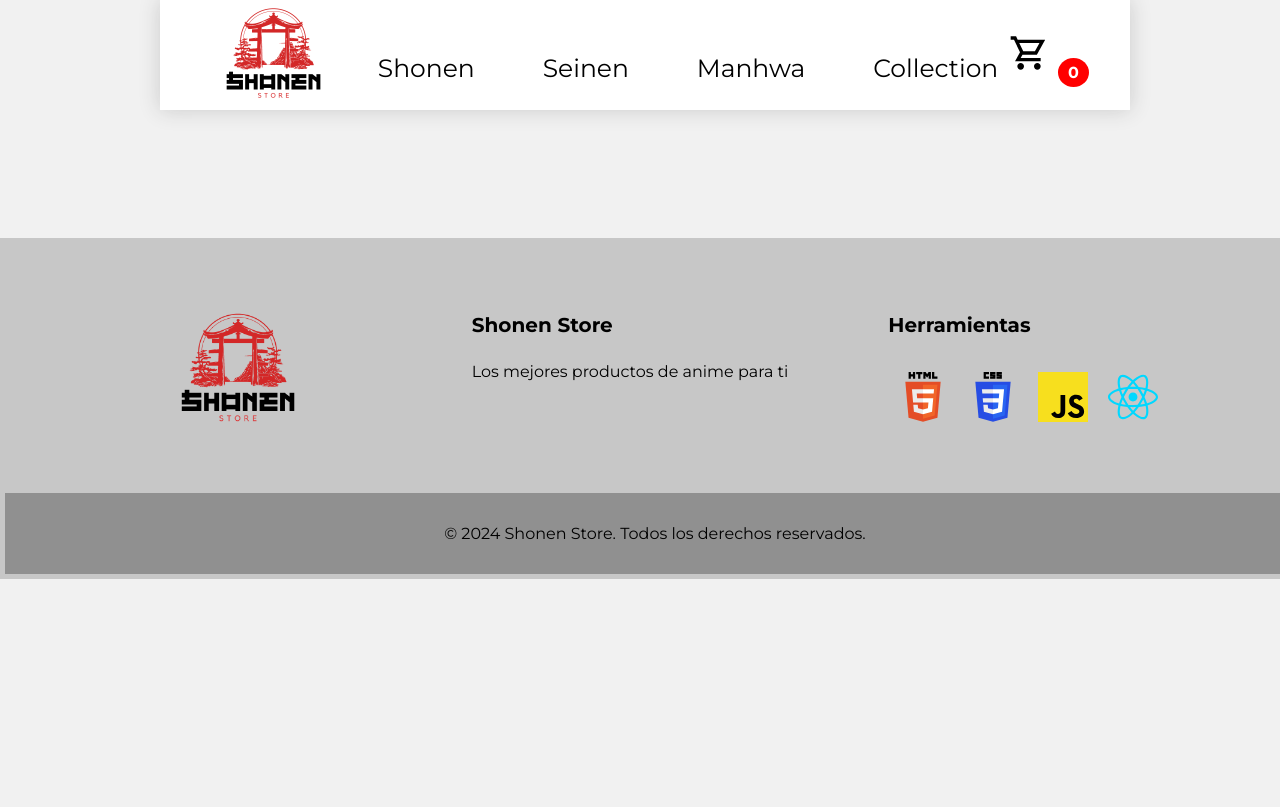
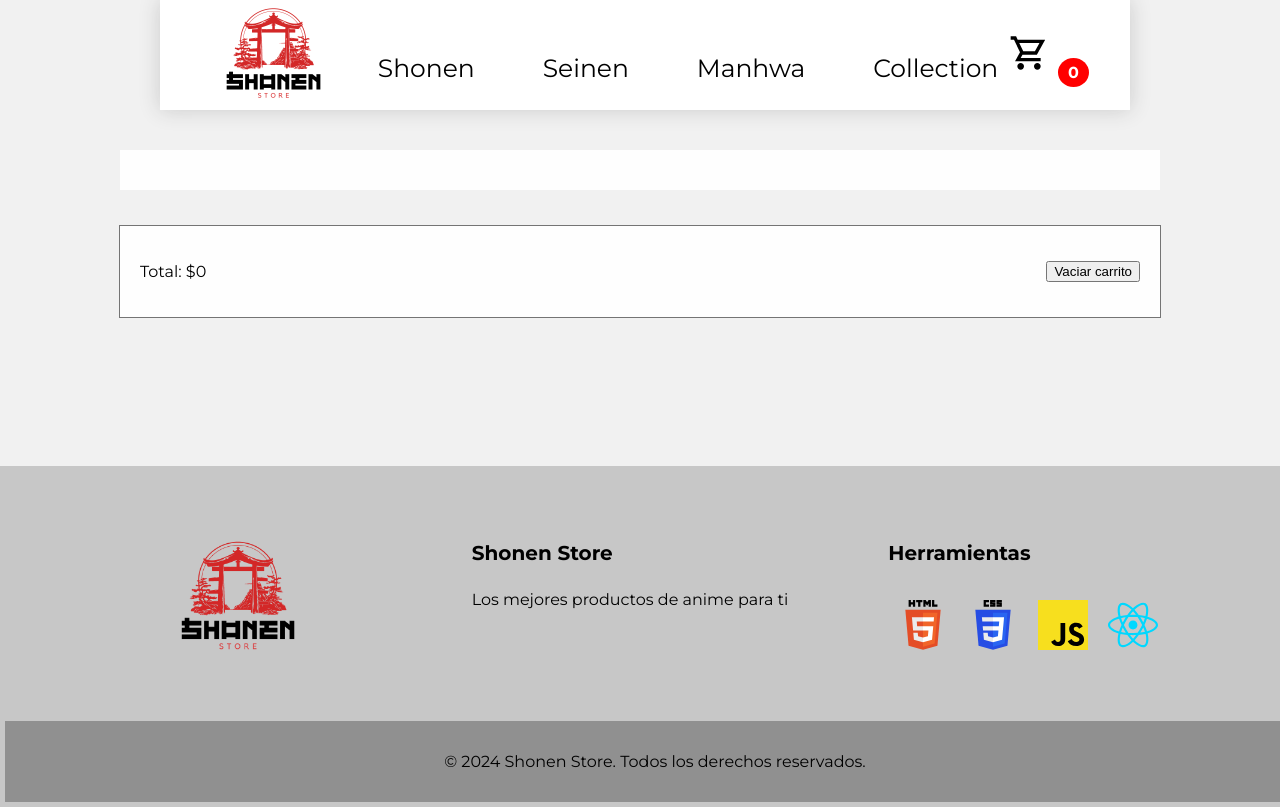
Before and after one commit to LautaroPelliza/Tienda-Manga, a React (Vite) app: page /cart in a window 1280 px wide. Shown: the top 807 px of the page. Built offline with nearby package versions, Linux system fonts and the light colour scheme.

Commit message:
creacion e implementacion de cart context

```diff
--- a/src/App.css
+++ b/src/App.css
@@ -8,3 +8,15 @@ body{
     font-family: 'Montserrat', sans-serif;
     background-color: rgb(241, 241, 241);
 }
+.app{
+    display: flex;
+    flex-direction: column;
+    min-height: 100vh;
+    width: 100%;
+    align-items: center;
+    justify-content: center;
+}
+a {
+    text-decoration: none;
+    color: inherit;
+}
--- a/src/App.jsx
+++ b/src/App.jsx
@@ -2,23 +2,28 @@ import './App.css'
 import NavBar from './components/NavBar/NavBar.jsx'
 import ItemListContainer from './components/ItemListContainer/ItemListContainer.jsx'
 import ItemDetailContainer from './components/ItemDetailContainer/ItemDetailContainer.jsx'
+import Cart from './components/Cart/Cart.jsx'
 import Footer from './components/Footer/Footer.jsx'
 import { BrowserRouter, Routes, Route } from 'react-router-dom'
+import { CartProvider } from './context/CartContext.jsx'
 
 function App() {
 
   return (
-    <>
+    <div className="App">
       <BrowserRouter>
+        <CartProvider>
           <NavBar />
           <Routes>
             <Route path='/' element={<ItemListContainer />} />
             <Route path='/category/:idCategory' element={<ItemListContainer />} />
             <Route path='/detail/:idProduct' element={<ItemDetailContainer />} />
+            <Route path='/cart' element={<Cart />} />
           </Routes>
           <Footer/>
+        </CartProvider>
       </BrowserRouter>
-    </>
+    </div>
   )
 }
 
--- /dev/null
+++ b/src/components/Cart/Cart.css
@@ -0,0 +1,52 @@
+.cartContainer{
+    display: flex;
+    flex-direction: column;
+    gap: 15px;
+    justify-content: center;
+    align-items: center;
+    padding: 20px;
+}
+.cartProductContainer{
+    display: flex;
+    flex-direction: column;
+    gap: 15px;
+    justify-content: center;
+    align-items: center;
+    background-color: rgba(255, 255, 255, 0.9);
+    padding: 20px;
+    margin: 20px auto;
+    width: 1000px;
+    transition: transform 0.3s, background-color 0.3s;
+}
+.cartProductContainer :last-child{
+    border:none;
+}
+.productCardCart{
+    display: flex;
+    flex-direction: row;
+    align-items: center;
+    justify-content: space-evenly;
+    width: 1000px;
+    background-color: rgba(255, 255, 255, 0.9);
+    transition: transform 0.3s, background-color 0.3s;
+    padding: 20px;
+    border-bottom: solid 1px #979797;
+}
+
+.productCardCart img{
+    width: 75px;
+    height: 100px;
+}
+
+.footerCart{
+    display: flex;
+    flex-direction: row;
+    align-items: center;
+    justify-content: space-between;
+    gap: 20px;
+    width: 1000px;
+    background-color: rgba(255, 255, 255, 0.9);
+    transition: transform 0.3s, background-color 0.3s;
+    padding: 20px;
+    border: solid 1px #747474;
+}
--- /dev/null
+++ b/src/components/Cart/Cart.jsx
@@ -0,0 +1,34 @@
+import React from 'react'
+import { useContext } from 'react'
+import { cartContext } from '../../context/CartContext'
+import './Cart.css'
+
+const Cart = () => {
+    const { cart, totalPrice, deleteProductById, clearCart } = useContext(cartContext)
+    return (
+        <div className='cartContainer'>
+            <div className='cartProductContainer'>
+                {
+                    cart.map((product) => (
+                        <div className='productCardCart' key={product.id}>
+                            <img src={product.image[0]} width={100} alt={product.name} />
+                            <p>{product.name}</p>
+                            <p>Precio unitario: ${product.price}</p>
+                            <p>Cantidad: {product.quantity}</p>
+                            <p>Subtotal: ${product.price * product.quantity}</p>
+                            <button onClick={() => deleteProductById(product.id)}>Eliminar</button>
+                        </div>
+                    ))
+                }
+            </div>
+            <div className='footerCart'>
+                <p>
+                    Total: ${totalPrice()}
+                </p>
+                <button onClick={clearCart}>Vaciar carrito</button>
+            </div>
+        </div>
+    )
+}
+
+export default Cart
--- a/src/components/CartWidget/CartWidget.jsx
+++ b/src/components/CartWidget/CartWidget.jsx
@@ -1,12 +1,16 @@
 import React from 'react'
 import './CartWidget.css'
+import { useContext } from 'react'
+import { cartContext } from '../../context/CartContext'
+import { Link } from 'react-router-dom'
 
 function CartWidget() {
+    const {totalQuantity} = useContext(cartContext)
     return (
-        <div style={{cursor: 'pointer'}}>
+        <Link to= '/cart' style={{cursor: 'pointer'}}>
             <svg xmlns="http://www.w3.org/2000/svg" width="3em" height="3em" viewBox="0 0 24 24"><path fill="currentColor" d="M7 22q-.825 0-1.412-.587T5 20t.588-1.412T7 18t1.413.588T9 20t-.587 1.413T7 22m10 0q-.825 0-1.412-.587T15 20t.588-1.412T17 18t1.413.588T19 20t-.587 1.413T17 22M6.15 6l2.4 5h7l2.75-5zM5.2 4h16.5l-4.975 9H8.1L7 15h12v2H3.625L6.6 11.6L3 4H1V2h3.25zm3.35 7h7z"></path></svg>
-            <span style={{padding: '5px', paddingRight: '10px',paddingLeft: '10px' ,marginLeft: '0px', fontWeight: 'bold', backgroundColor: 'red', color: 'white', borderRadius: '50%'}}>0</span>
-        </div>
+            <span style={{padding: '5px', paddingRight: '10px',paddingLeft: '10px' ,marginLeft: '0px', fontWeight: 'bold', backgroundColor: 'red', color: 'white', borderRadius: '50%'}}>{totalQuantity()}</span>
+        </Link>
     )
 }
 
--- a/src/components/ItemDetailContainer/ItemCount/ItemCount.jsx
+++ b/src/components/ItemDetailContainer/ItemCount/ItemCount.jsx
@@ -2,18 +2,18 @@ import React from 'react'
 import { useState } from 'react'
 import './ItemCount.css'
 
-function ItemCount({initial, stock, onAdd}) {
-    const [quantity, setQuantity] = useState(initial)
+function ItemCount({stock, onAdd}) {
+    const [count, setCount] = useState(1)
 
     const increment = () => {
-        if(quantity < stock){
-            setQuantity(quantity + 1)
+        if(count < stock){
+            setCount(count + 1)
         }
     }
 
     const decrement = () => {
-        if(quantity > 1){
-            setQuantity(quantity - 1)
+        if(count > 1){
+            setCount(count - 1)
         }
     }
 
@@ -21,11 +21,11 @@ function ItemCount({initial, stock, onAdd}) {
         <div className='Counter'>
             <div className='Controls'>
                 <button className='Button' onClick={decrement}>-</button>
-                <p>{quantity}</p>
+                <p>{count}</p>
                 <button className='Button' onClick={increment}>+</button>
             </div>
             <div className='ButtonAdd'>
-                <button className='Button' onClick={() => onAdd(quantity)} disabled={!stock}>Add to cart</button>
+                <button className='Button' onClick={() => onAdd(count)} disabled={!stock}>Add to cart</button>
             </div>
         </div>
     )
--- a/src/components/ItemDetailContainer/ItemDetailContainer.jsx
+++ b/src/components/ItemDetailContainer/ItemDetailContainer.jsx
@@ -26,7 +26,7 @@ function ItemDetailContainer() {
 
     return (
         <div className="ItemDetailContainer">
-            {loading ? <div className="loader"><svg xmlns="http://www.w3.org/2000/svg" width="32" height="32" viewBox="0 0 24 24"><path fill="none" stroke="currentColor" stroke-dasharray="16" stroke-dashoffset="16" stroke-linecap="round" stroke-linejoin="round" stroke-width="2" d="M12 3c4.97 0 9 4.03 9 9"><animate fill="freeze" attributeName="stroke-dashoffset" dur="0.2s" values="16;0"/><animateTransform attributeName="transform" dur="1.5s" repeatCount="indefinite" type="rotate" values="0 12 12;360 12 12"/></path></svg></div> : <ItemDetail {...product}/>}
+            {loading ? <div className="loader"><svg xmlns="http://www.w3.org/2000/svg" width="32" height="32" viewBox="0 0 24 24"><path fill="none" stroke="currentColor" strokeDasharray="16" strokeDashoffset="16" strokeLinecap="round" strokeLinejoin="round" strokeWidth="2" d="M12 3c4.97 0 9 4.03 9 9"><animate fill="freeze" attributeName="stroke-dashoffset" dur="0.2s" values="16;0"/><animateTransform attributeName="transform" dur="1.5s" repeatCount="indefinite" type="rotate" values="0 12 12;360 12 12"/></path></svg></div> : <ItemDetail product={product}/>}
         </div>
     )
 }
--- /dev/null
+++ b/src/context/CartContext.jsx
@@ -0,0 +1,45 @@
+import { createContext, useState } from "react";
+
+
+const cartContext = createContext();
+
+const CartProvider = ({children}) => {
+    const [cart, setCart] = useState([]);
+
+    const addProductInCart = (newProduct) => {
+        const tempCart = [...cart];
+        const productIndex = cart.findIndex(product => product.id === newProduct.id);
+        if(productIndex >= 0){
+            tempCart[productIndex].quantity += newProduct.quantity;
+            setCart(tempCart);
+            return;
+        }else
+            setCart([...cart, newProduct]);
+
+    }
+
+    const totalQuantity = () => {
+        const quantity = cart.reduce((acc, product) => acc + product.quantity, 0)
+        return quantity
+    }
+
+    const totalPrice = () => {
+        const price = cart.reduce((acc, product) => acc + (product.price * product.quantity), 0)
+        return price
+    }
+
+    const deleteProductById = (id) => {
+        const newCart = cart.filter(product => product.id !== id)
+        setCart(newCart)
+    }
+    const clearCart = () => {
+        setCart([])
+    }
+    return (
+        <cartContext.Provider value={{ cart, addProductInCart, totalQuantity, totalPrice, deleteProductById, clearCart }}>
+            {children}
+        </cartContext.Provider>
+    )
+}
+
+export {cartContext, CartProvider}
```
Also changed, not shown: src/components/ItemDetailContainer/ItemDetail/ItemDetail.jsx (+18 -10 lines). Lines whose indentation alone changed are shown as unchanged.
